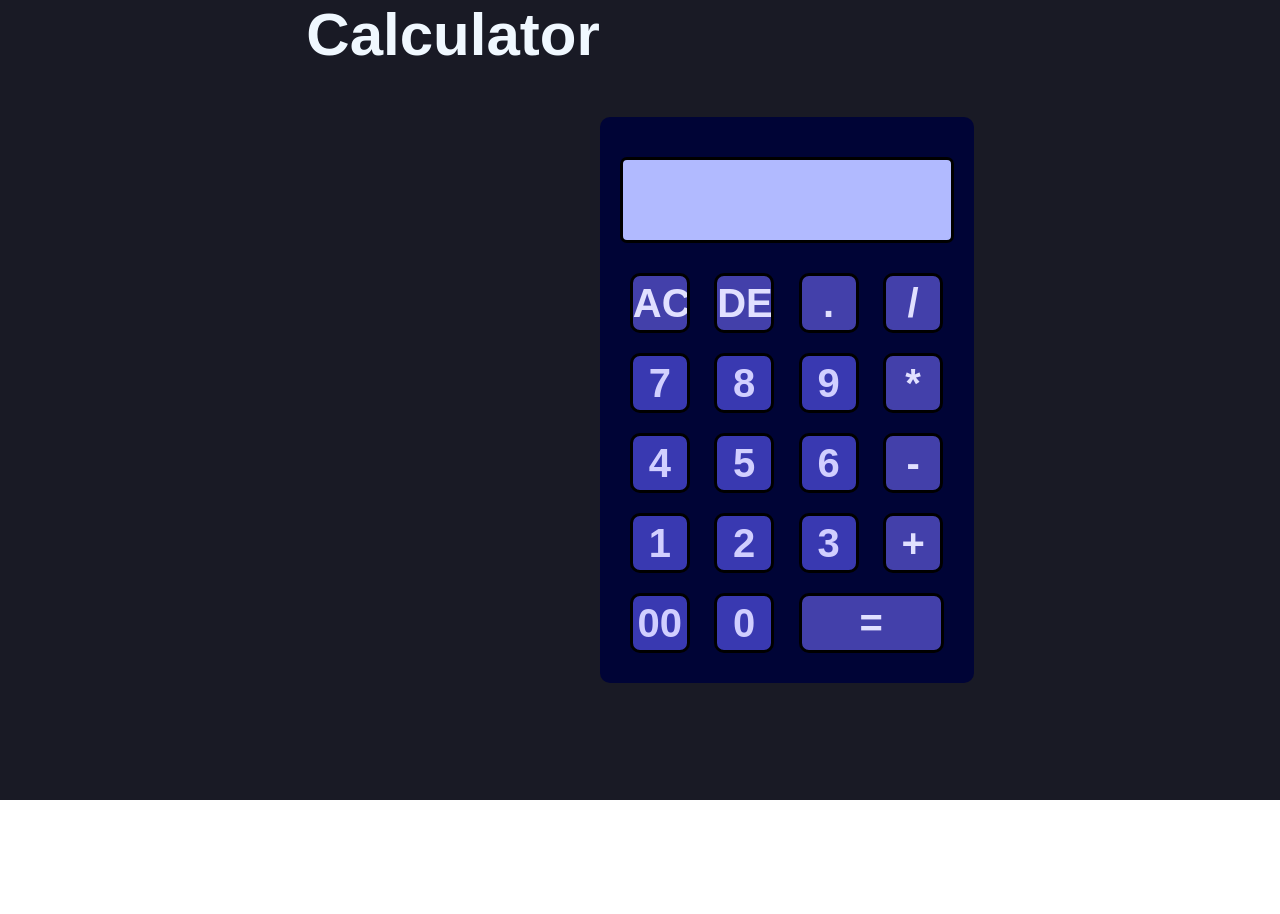
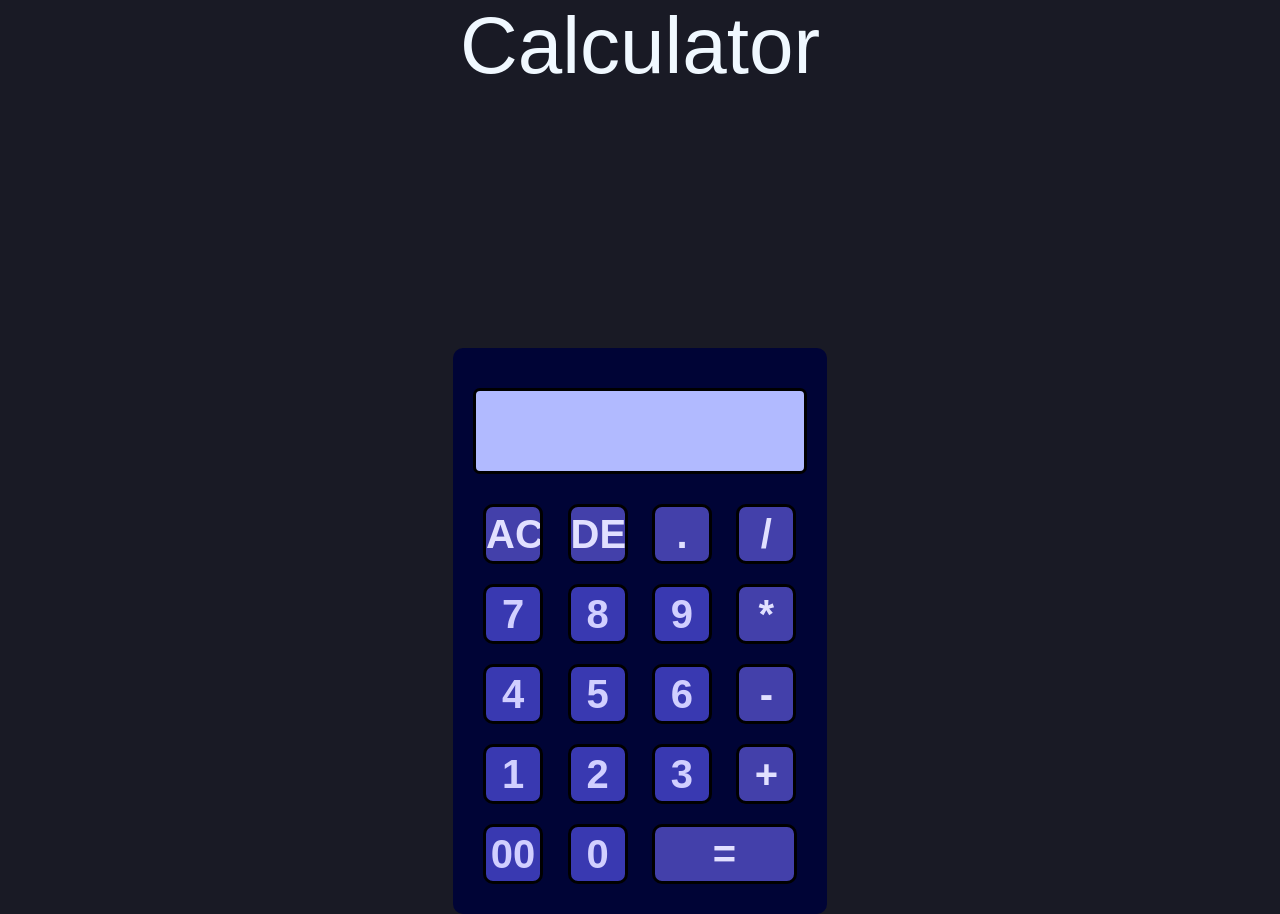
Before and after one commit to NegreanuMaiorAnaLucia/calculatorWebsite, a plain HTML site: page index.html in a window 1280 px wide. Before the commit the page ends 800 px from the top, so only its background shows below. Drawn offline with Linux system fonts and the light colour scheme; a web font is replaced by a local one.

Commit message:
finished code

```diff
--- a/index.html
+++ b/index.html
@@ -8,7 +8,13 @@
 </head>
 <body>
     <div class="container">
-        <h1 class="title">Calculator</h1>
+        <nav class="navbar navbar-expand-lg bg-body-tertiary">
+          <div class="container-fluid">
+            <a class="navbar-brand title">Calculator</a>
+          </div>
+        </nav>
+      </div>
+    <div class="container">
         <div class="calculator">
             <form>
                 <div class="display">
--- a/style.css
+++ b/style.css
@@ -1,5 +1,4 @@
 @import url('https://fonts.googleapis.com/css2?family=Cute+Font&display=swap');
-
 *{
     margin: 0;
     padding: 0;
@@ -7,17 +6,25 @@
     box-sizing: border-box;
 }
 
-.title{
-    align-self: flex-start;
-    justify-self: center;
-    font-size: 60px;
+body {
+    background: #191a25;
+    min-width: 70px;
+    min-height: 100px;
+}
+
+.navbar {
+    margin-bottom: 20%;
+}
+
+.title {
+    text-align: center;
+    font-size: 80px;
     color:aliceblue;
 }
 
 .container{
     width: 100%;
-    height: 100vh;
-    background: #191a25;
+    height: 100%;
     display: flex;
     align-items: center;
     justify-content: center;
```
